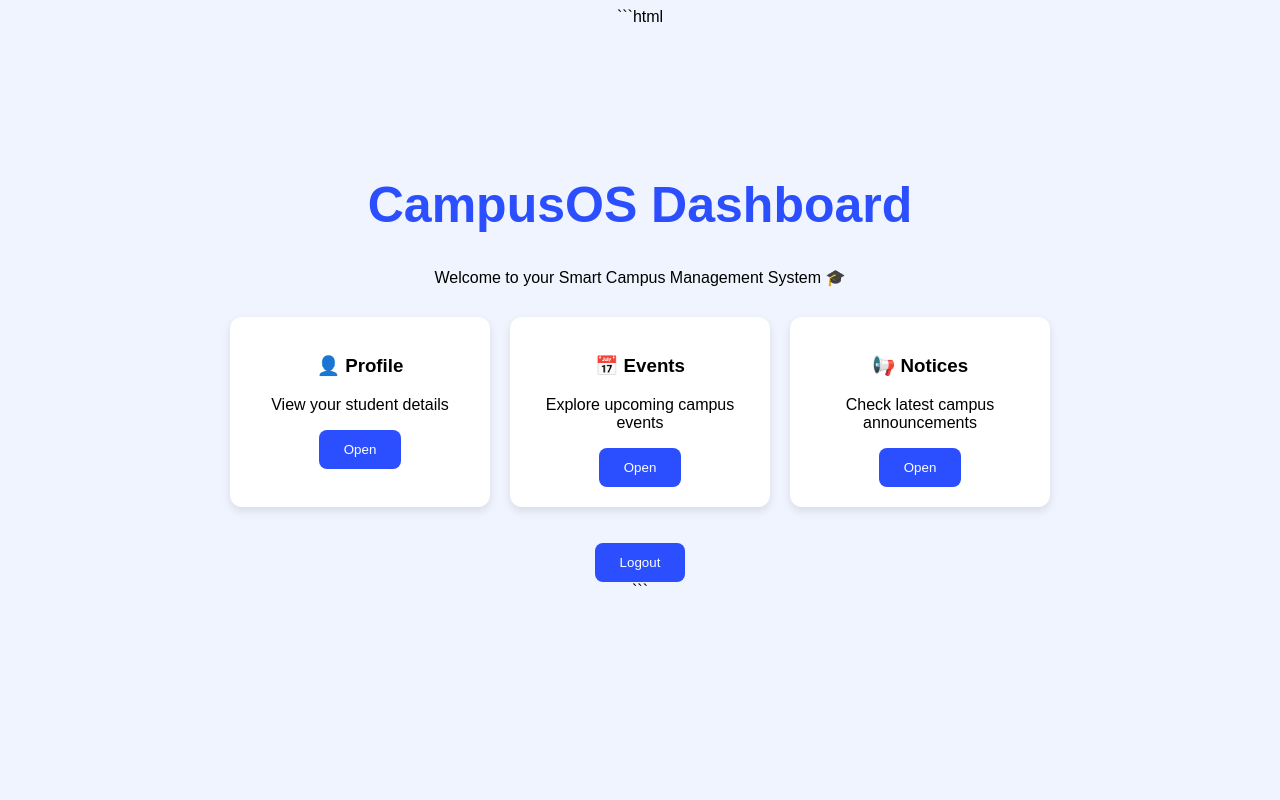
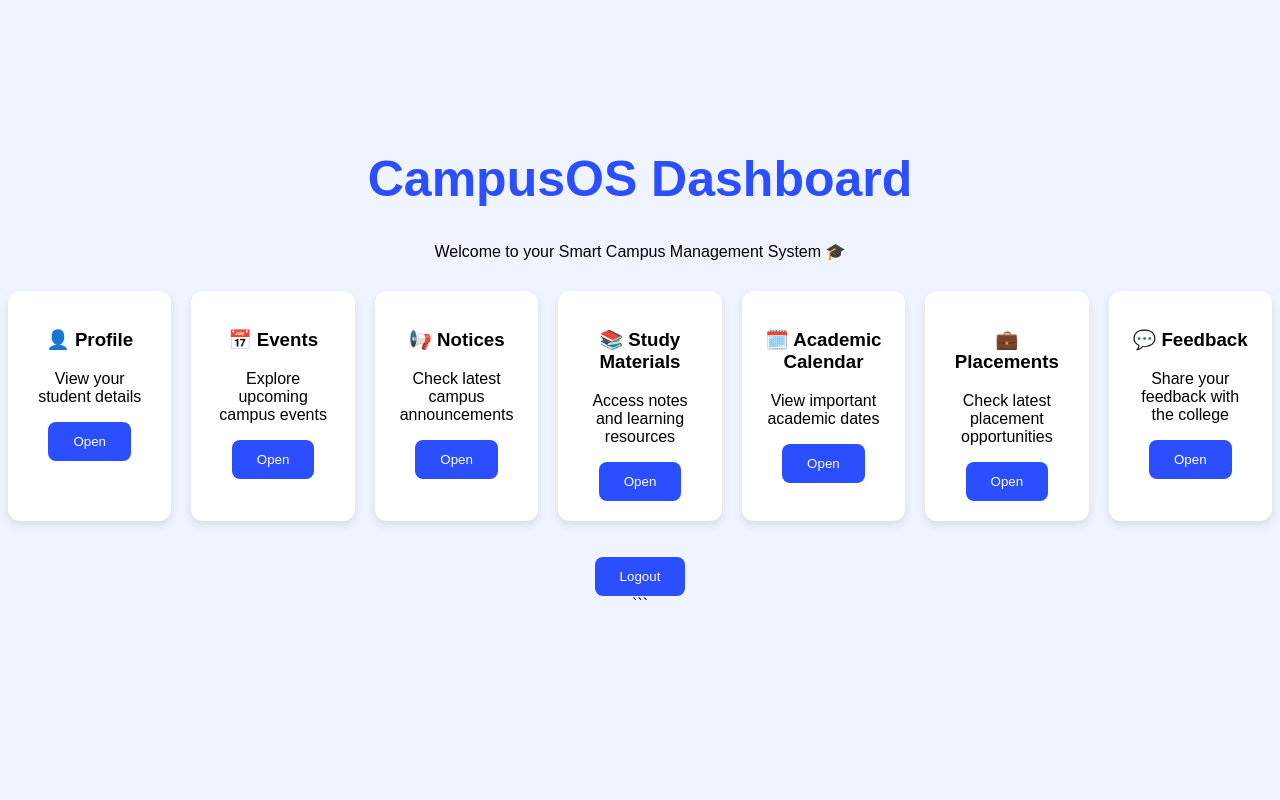
Before and after one commit to Aryaaa-9426/SyanpX_CampusOS, a Flask app: page /dashboard in a window 1280 px wide. Run offline with Flask 3, Linux system fonts and the light colour scheme.

Commit message:
updated dashboard portal

````diff
--- a/templates/dashboard.html
+++ b/templates/dashboard.html
@@ -1,4 +1,3 @@
-```html
 <!DOCTYPE html>
 <html>
 <head>
@@ -15,6 +14,7 @@
 
     <div class="card-container">
 
+        <!-- Profile -->
         <div class="card">
             <h3>👤 Profile</h3>
             <p>View your student details</p>
@@ -24,7 +24,7 @@
             </a>
         </div>
 
-
+        <!-- Events -->
         <div class="card">
             <h3>📅 Events</h3>
             <p>Explore upcoming campus events</p>
@@ -34,12 +34,52 @@
             </a>
         </div>
 
-
+        <!-- Notices -->
         <div class="card">
             <h3>📢 Notices</h3>
             <p>Check latest campus announcements</p>
 
             <a href="/notices">
+                <button>Open</button>
+            </a>
+        </div>
+
+        <!-- Study Materials -->
+        <div class="card">
+            <h3>📚 Study Materials</h3>
+            <p>Access notes and learning resources</p>
+
+            <a href="/study_materials">
+                <button>Open</button>
+            </a>
+        </div>
+
+        <!-- Academic Calendar -->
+        <div class="card">
+            <h3>🗓️ Academic Calendar</h3>
+            <p>View important academic dates</p>
+
+            <a href="/calendar">
+                <button>Open</button>
+            </a>
+        </div>
+
+        <!-- Placements -->
+        <div class="card">
+            <h3>💼 Placements</h3>
+            <p>Check latest placement opportunities</p>
+
+            <a href="/placements">
+                <button>Open</button>
+            </a>
+        </div>
+
+        <!-- Feedback -->
+        <div class="card">
+            <h3>💬 Feedback</h3>
+            <p>Share your feedback with the college</p>
+
+            <a href="/feedback">
                 <button>Open</button>
             </a>
         </div>
````
